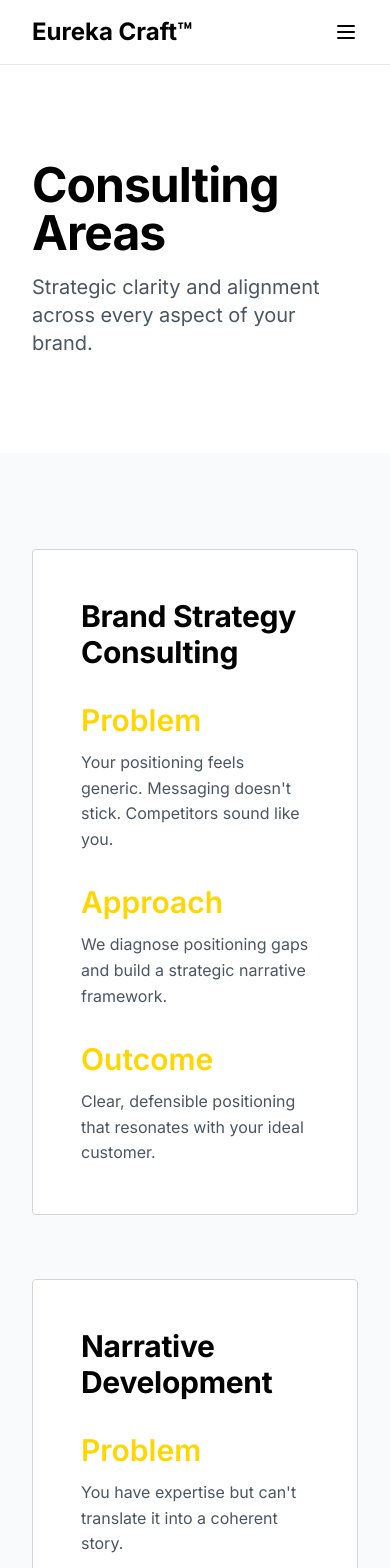
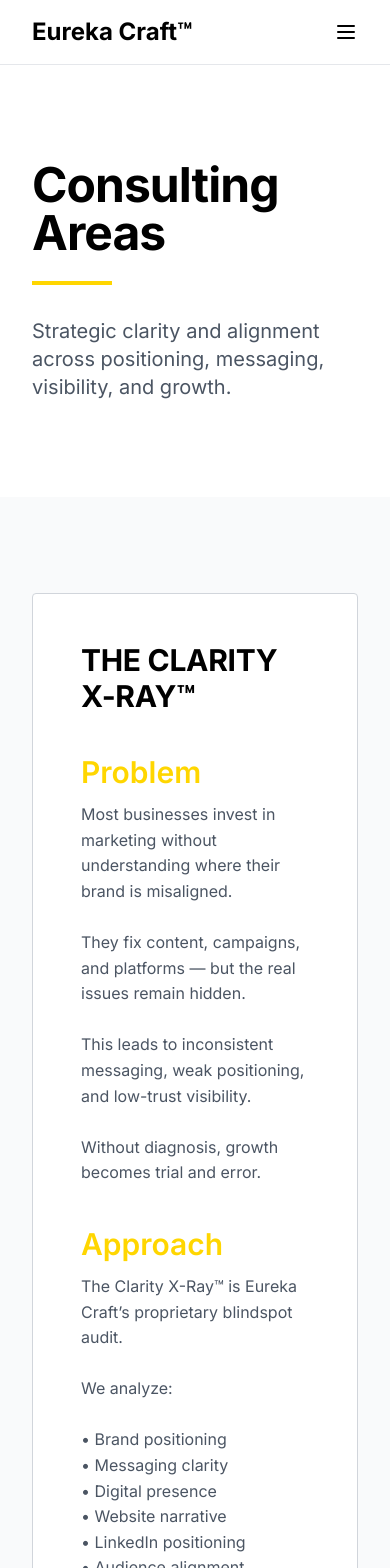
Before and after one commit to ragbak1210-ctrl/eureka-craft-consultancy, a Next.js app: page /services in a window 390 px wide. Shown: the top 1568 px of the page. Built offline with nearby package versions, Linux system fonts and the light colour scheme.

Commit message:
Update services.tsx

```diff
--- a/pages/services.tsx
+++ b/pages/services.tsx
@@ -2,98 +2,401 @@
 import Link from 'next/link';
 
 export default function Services() {
+
   const services = [
+
     {
-      title: 'Brand Strategy Consulting',
-      problem: 'Your positioning feels generic. Messaging doesn\'t stick. Competitors sound like you.',
-      approach: 'We diagnose positioning gaps and build a strategic narrative framework.',
-      outcome: 'Clear, defensible positioning that resonates with your ideal customer.',
+      title: "THE CLARITY X-RAY™",
+
+      problem: `Most businesses invest in marketing without understanding where their brand is misaligned.
+
+They fix content, campaigns, and platforms — but the real issues remain hidden.
+
+This leads to inconsistent messaging, weak positioning, and low-trust visibility.
+
+Without diagnosis, growth becomes trial and error.`,
+
+      approach: `The Clarity X-Ray™ is Eureka Craft’s proprietary blindspot audit.
+
+We analyze:
+
+• Brand positioning
+• Messaging clarity
+• Digital presence
+• Website narrative
+• LinkedIn positioning
+• Audience alignment
+• Funnel structure
+
+We identify the gaps between what you intend to communicate and what your audience actually perceives.`,
+
+      outcome: `You receive:
+
+• Blindspot Report
+• Narrative Diagnosis
+• Alignment Map
+• Flow Plan
+• Priority Action Framework
+
+This becomes the foundation for all future growth decisions.`
+
     },
+
+
     {
-      title: 'Narrative Development',
-      problem: 'You have expertise but can\'t translate it into a coherent story.',
-      approach: 'We uncover your unique narrative and structure it for maximum impact.',
-      outcome: 'A founder-led narrative that builds authority and trust.',
+      title: "BRAND POSITIONING & NARRATIVE STRATEGY",
+
+      problem: `Many businesses struggle to explain what makes them different.
+
+Their messaging sounds similar to competitors, and their story fails to resonate with decision-makers.
+
+Without strong positioning, marketing becomes expensive and ineffective.`,
+
+      approach: `We work with leadership teams to define:
+
+• Brand positioning
+• Core narrative
+• Market differentiation
+• Strategic messaging
+• Brand story structure
+
+We translate expertise into language that builds trust and clarity.`,
+
+      outcome: `• Clear positioning
+• Stronger differentiation
+• More confident communication
+• Higher trust from prospects
+• More effective marketing`
+
     },
+
+
     {
-      title: 'Messaging Systems',
-      problem: 'Your website, LinkedIn, and pitches tell different stories.',
-      approach: 'We create a unified messaging architecture across all channels.',
-      outcome: 'Consistency that compounds trust and recognition.',
+      title: "MESSAGING ARCHITECTURE & BRAND VOICE",
+
+      problem: `Brands often sound different across platforms.
+
+Websites, LinkedIn posts, ads, and sales conversations lack consistency.
+
+This inconsistency reduces credibility.`,
+
+      approach: `We build structured messaging systems including:
+
+• Brand voice guidelines
+• Tone frameworks
+• Vocabulary systems
+• Narrative flow structures
+• Content language standards`,
+
+      outcome: `• Consistent brand voice
+• Higher trust
+• Clear communication
+• Easier content creation`
+
     },
+
+
     {
-      title: 'LinkedIn Consulting',
-      problem: 'Your LinkedIn feels corporate or invisible. You\'re not building thought leadership.',
-      approach: 'We develop a content system that positions you as an authority.',
-      outcome: 'Founder visibility and inbound opportunities.',
+      title: "LINKEDIN THOUGHT LEADERSHIP SYSTEMS",
+
+      problem: `Most founders post consistently but still struggle to build authority.
+
+Content lacks narrative structure and strategic positioning.`,
+
+      approach: `We design LinkedIn narrative systems including:
+
+• Founder positioning
+• Authority themes
+• Content frameworks
+• Narrative sequencing
+• Execution systems`,
+
+      outcome: `• Stronger authority
+• Better engagement
+• Higher-quality inbound leads
+• Stronger personal brand`
+
     },
+
+
     {
-      title: 'Content Systems',
-      problem: 'Content is sporadic, unmeasured, and doesn\'t move the needle.',
-      approach: 'We build a strategic content framework aligned to your narrative.',
-      outcome: 'Sustainable content that compounds authority.',
+      title: "CONTENT STRATEGY & NARRATIVE SYSTEMS",
+
+      problem: `Most content is created randomly without strategic direction.
+
+Posting becomes a routine instead of a growth system.`,
+
+      approach: `We build structured content ecosystems including:
+
+• Narrative themes
+• Content pillars
+• Platform strategy
+• Publishing systems
+• Repurposing frameworks`,
+
+      outcome: `• Consistent growth
+• Stronger brand recall
+• Better engagement
+• Long-term visibility`
+
     },
+
+
     {
-      title: 'Digital Alignment',
-      problem: 'Your website, copywriting, and campaigns feel disconnected.',
-      approach: 'We align all digital touchpoints to a unified brand narrative.',
-      outcome: 'Cohesive experience that builds trust.',
+      title: "SOCIAL MEDIA STRATEGY & EXECUTION",
+
+      problem: `Many brands post frequently but fail to build recognition.
+
+Content looks active but not meaningful.`,
+
+      approach: `We manage and execute narrative-aligned content across platforms including:
+
+• LinkedIn
+• Instagram
+• Facebook
+
+Every piece aligns with the brand narrative.`,
+
+      outcome: `• Consistent visibility
+• Stronger engagement
+• Better audience alignment`
+
     },
+
+
+    {
+      title: "SEO & ORGANIC VISIBILITY",
+
+      problem: `Many businesses invest in SEO without aligning messaging and content.
+
+Traffic increases but conversion does not.`,
+
+      approach: `We combine SEO strategy with brand clarity including:
+
+• Keyword strategy
+• Content optimization
+• Technical SEO
+• Authority building`,
+
+      outcome: `• Better search rankings
+• Higher-quality traffic
+• Stronger authority
+• Better conversions`
+
+    },
+
+
+    {
+      title: "WEBSITE STRATEGY & CONTENT",
+
+      problem: `Most websites describe the business but fail to communicate value clearly.
+
+Visitors leave without understanding the brand.`,
+
+      approach: `We redesign websites around clarity including:
+
+• Messaging structure
+• Page architecture
+• Content rewriting
+• Conversion flow`,
+
+      outcome: `• Clearer websites
+• Higher conversion rates
+• Stronger brand perception`
+
+    },
+
+
+    {
+      title: "DIGITAL MARKETING ALIGNMENT",
+
+      problem: `Paid ads, content, and branding often operate separately.
+
+This creates fragmented marketing.`,
+
+      approach: `We align:
+
+• Paid campaigns
+• Content strategy
+• Messaging
+• Funnels`,
+
+      outcome: `• Higher ROI
+• Consistent messaging
+• Stronger campaigns`
+
+    },
+
+
+    {
+      title: "LEAD GENERATION & FUNNEL STRATEGY",
+
+      problem: `Many businesses generate leads but fail to convert them.
+
+Funnels lack clarity and structure.`,
+
+      approach: `We design structured funnels including:
+
+• Lead capture systems
+• Nurture sequences
+• Conversion flows
+• Funnel messaging`,
+
+      outcome: `• Better leads
+• Higher conversion rates
+• Predictable pipeline`
+
+    },
+
+
+    {
+      title: "BRAND CONSULTING & GROWTH ADVISORY",
+
+      problem: `Leadership teams often lack an external strategic perspective.
+
+Brand decisions become reactive instead of strategic.`,
+
+      approach: `We work as ongoing brand consultants including:
+
+• Strategic advisory
+• Brand decisions
+• Messaging reviews
+• Campaign direction`,
+
+      outcome: `• Better decisions
+• Stronger positioning
+• Long-term growth clarity`
+
+    }
+
   ];
+
 
   return (
     <>
       <Head>
         <title>Services — Eureka Craft™</title>
-        <meta name="description" content="Brand strategy, narrative development, and consulting services." />
+        <meta
+          name="description"
+          content="Clarity-driven consulting services including positioning, messaging, SEO, LinkedIn authority, and brand strategy."
+        />
       </Head>
 
+
+
       {/* Hero */}
+
       <section className="section-spacing bg-white">
+
         <div className="container-wide">
-          <h1 className="text-5xl md:text-6xl font-bold mb-4">Consulting Areas</h1>
+
+          <h1 className="text-5xl md:text-6xl font-bold mb-6">
+            Consulting Areas
+          </h1>
+
+          <div className="w-20 h-1 bg-accent mb-8"></div>
+
           <p className="text-xl text-gray-600 max-w-2xl">
-            Strategic clarity and alignment across every aspect of your brand.
+            Strategic clarity and alignment across positioning, messaging,
+            visibility, and growth.
           </p>
+
         </div>
+
       </section>
 
-      {/* Services Grid */}
+
+
+      {/* Services */}
+
       <section className="section-spacing bg-gray-50">
+
         <div className="container-wide">
+
           <div className="grid grid-cols-1 gap-16">
+
+
             {services.map((service, index) => (
-              <div key={index} className="bg-white p-12 rounded border border-gray-300">
-                <h2 className="text-3xl font-bold mb-8">{service.title}</h2>
 
-                <div className="grid grid-cols-1 md:grid-cols-3 gap-8">
+              <div
+                key={index}
+                className="bg-white p-12 rounded border border-gray-300"
+              >
+
+                <h2 className="text-3xl font-bold mb-10">
+                  {service.title}
+                </h2>
+
+
+
+                <div className="grid md:grid-cols-3 gap-10">
+
+
                   <div>
-                    <h3 className="font-semibold text-accent mb-3">Problem</h3>
-                    <p className="text-gray-600">{service.problem}</p>
+                    <h3 className="font-semibold text-accent mb-3">
+                      Problem
+                    </h3>
+
+                    <p className="text-gray-600 whitespace-pre-line">
+                      {service.problem}
+                    </p>
                   </div>
+
+
+
                   <div>
-                    <h3 className="font-semibold text-accent mb-3">Approach</h3>
-                    <p className="text-gray-600">{service.approach}</p>
+                    <h3 className="font-semibold text-accent mb-3">
+                      Approach
+                    </h3>
+
+                    <p className="text-gray-600 whitespace-pre-line">
+                      {service.approach}
+                    </p>
                   </div>
+
+
+
                   <div>
-                    <h3 className="font-semibold text-accent mb-3">Outcome</h3>
-                    <p className="text-gray-600">{service.outcome}</p>
+                    <h3 className="font-semibold text-accent mb-3">
+                      Outcome
+                    </h3>
+
+                    <p className="text-gray-600 whitespace-pre-line">
+                      {service.outcome}
+                    </p>
                   </div>
+
+
                 </div>
+
               </div>
+
             ))}
+
           </div>
 
-          <div className="text-center mt-16">
+
+
+          <div className="text-center mt-20">
+
             <p className="text-lg text-gray-600 mb-6">
               Ready to start your clarity journey?
             </p>
-            <Link href="/clarity-xray" className="cta-accent inline-block">
+
+            <Link
+              href="/clarity-xray"
+              className="cta-accent inline-block"
+            >
               Book A Clarity X-Ray™
             </Link>
+
           </div>
+
+
         </div>
+
       </section>
+
     </>
   );
 }
```
